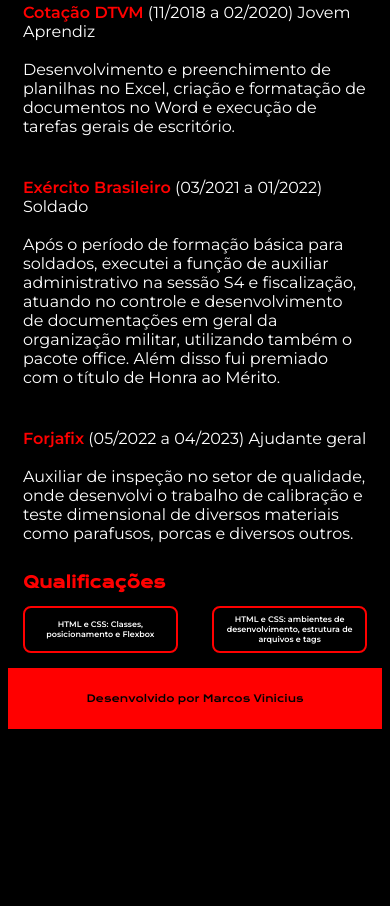
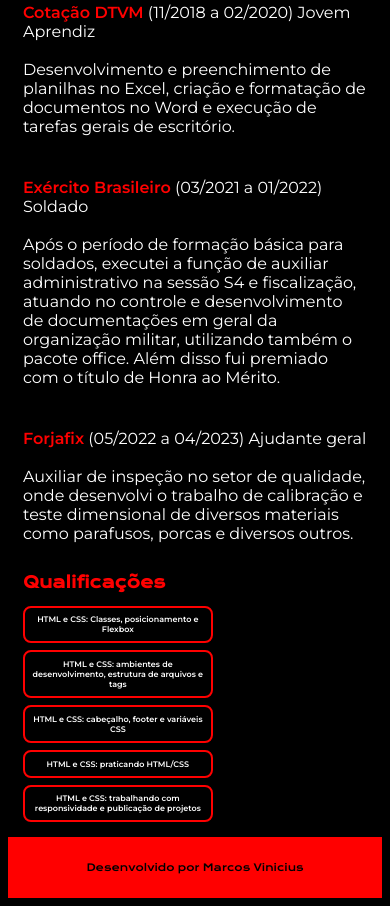
Before and after one commit to ViniciusV4/portifolio, a plain HTML site: page curriculum.html in a window 390 px wide. Shown: the part 418-1324 px from the top of the page. Before the commit the page ends 1155 px from the top, so only its background shows below. Drawn offline with nearby package versions, Linux system fonts and the light colour scheme.

Commit message:
Add files via upload

```diff
--- a/curriculum.html
+++ b/curriculum.html
@@ -32,9 +32,11 @@
             </div>
             <h2 class="profile__content__contact"><strong class="featured-title">Qualificações</strong></h2>
             <div class="profile__content__link">
-                <a href="https://cursos.alura.com.br/certificate/3440206a-4004-42ff-9445-1d409bb1ce52" class="profile__link__style" target="_blank">HTML e CSS: Classes, posicionamento e Flexbox</a>
-                <br>
-                <a href="https://cursos.alura.com.br/certificate/92a9761b-62f4-4b64-b2c7-3fe48a89dab8" class="profile__link__style" target="_blank">HTML e CSS: ambientes de desenvolvimento, estrutura de arquivos e tags</a>
+                <a href="https://cursos.alura.com.br/certificate/3440206a-4004-42ff-9445-1d409bb1ce52" class="profile__link__style style_qualifications" target="_blank">HTML e CSS: Classes, posicionamento e Flexbox</a>
+                <a href="https://cursos.alura.com.br/certificate/92a9761b-62f4-4b64-b2c7-3fe48a89dab8" class="profile__link__style style_qualifications" target="_blank">HTML e CSS: ambientes de desenvolvimento, estrutura de arquivos e tags</a>
+                <a href="https://cursos.alura.com.br/certificate/3d4a86e8-1d3a-4c72-a00a-16f581be3320" class="profile__link__style style_qualifications" target="_blank">HTML e CSS: cabeçalho, footer e variáveis CSS</a>
+                <a href="https://cursos.alura.com.br/certificate/370200fd-242b-4e7c-9cb9-2709cba019d3" class="profile__link__style style_qualifications" target="_blank">HTML e CSS: praticando HTML/CSS</a>
+                <a href="https://cursos.alura.com.br/certificate/a80d2789-b090-4b1e-b023-5d8ce6fd8824" class="profile__link__style style_qualifications" target="_blank">HTML e CSS: trabalhando com responsividade e publicação de projetos</a>
             </div>
         </section>
         <img class="profile__image" src="assets/avatar1menor.png" alt="Foto sorrindo">
--- a/style/style.css
+++ b/style/style.css
@@ -98,6 +98,10 @@ color: var(--color-tertiary);
     text-decoration: none;
 }
 
+.style_qualifications {
+    padding: 20px 30px;
+}
+
 .profile__link__style:hover {
     background-color: var(--color-hover);
     color: var(--color-tertiary);
@@ -138,7 +142,7 @@ color: var(--color-tertiary);
 
 .profile__content__link {
     display: flex;
-    gap: 25px;
+    gap: 35px;
 }
 
 .works {
@@ -274,7 +278,9 @@ color: var(--color-tertiary);
     }
 
     .profile__content__link {
-        gap: 5%;
+        gap: 7px;
+        display: flex;
+        flex-direction: column;
     }
 
     .baseboard {
```
Also changed, not shown: assets/curriculo.png, assets/trabalhos.png.
